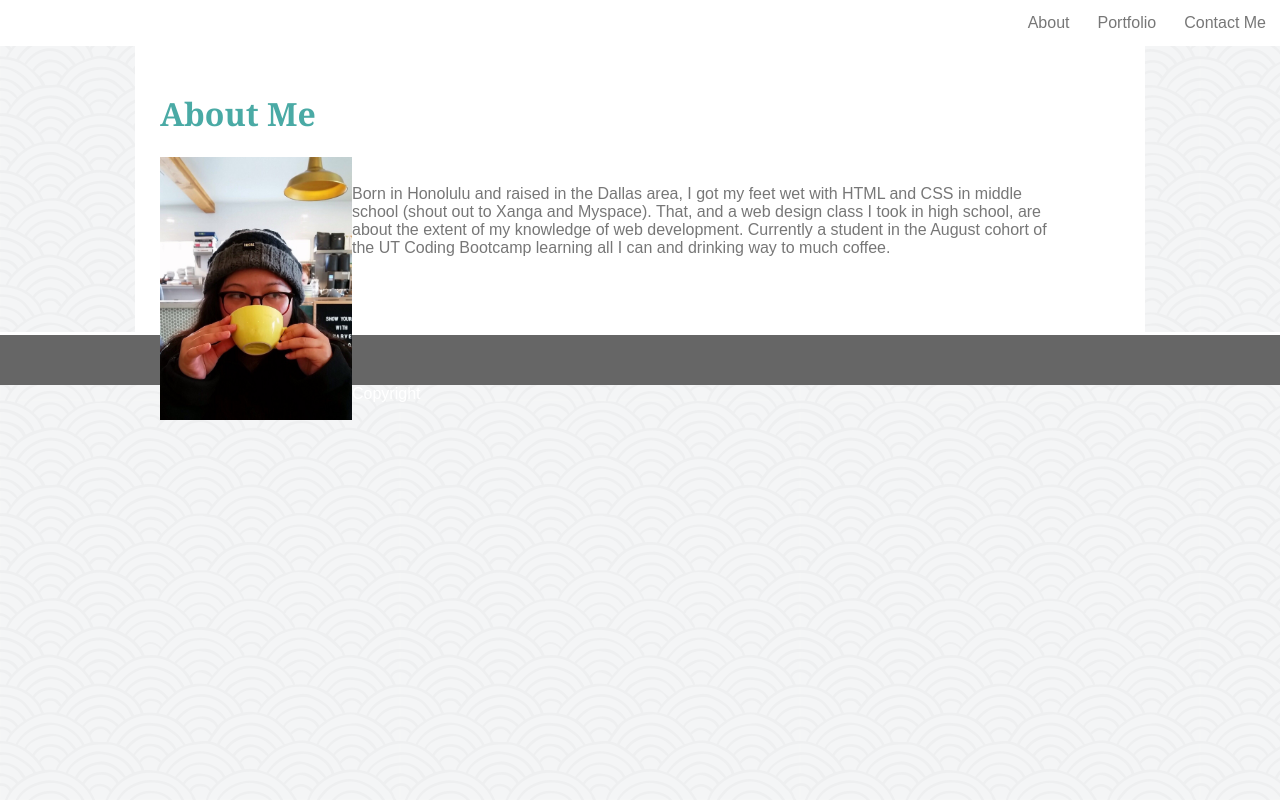
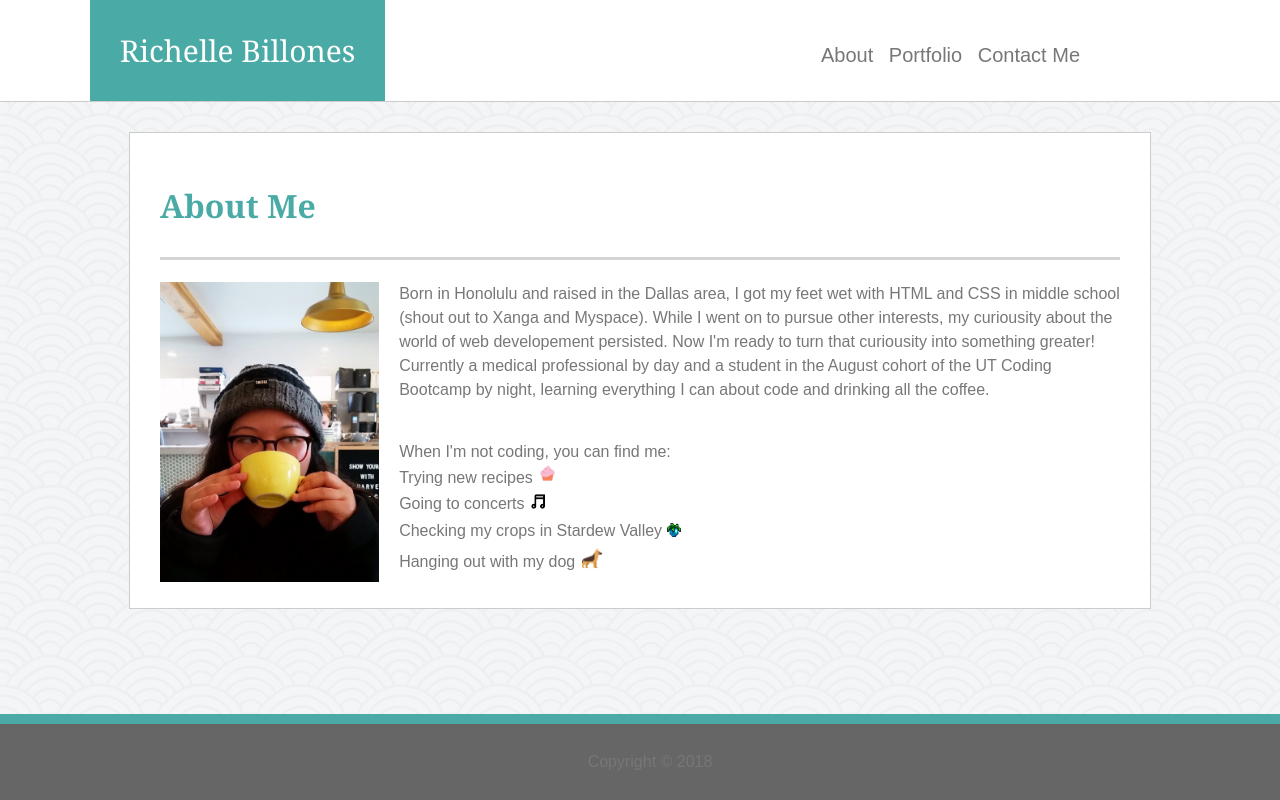
Before and after one commit to rchlblns/Basic-Portfolio, a plain HTML site: page index.html in a window 1280 px wide. Drawn offline with Linux system fonts and the light colour scheme.

Commit message:
adding reset.css, changes to index.html and style.css

```diff
--- /dev/null
+++ b/assets/css/reset.css
@@ -0,0 +1,48 @@
+/* http://meyerweb.com/eric/tools/css/reset/
+   v2.0 | 20110126
+   License: none (public domain)
+*/
+
+html, body, div, span, applet, object, iframe,
+h1, h2, h3, h4, h5, h6, p, blockquote, pre,
+a, abbr, acronym, address, big, cite, code,
+del, dfn, em, img, ins, kbd, q, s, samp,
+small, strike, strong, sub, sup, tt, var,
+b, u, i, center,
+dl, dt, dd, ol, ul, li,
+fieldset, form, label, legend,
+table, caption, tbody, tfoot, thead, tr, th, td,
+article, aside, canvas, details, embed,
+figure, figcaption, footer, header, hgroup,
+menu, nav, output, ruby, section, summary,
+time, mark, audio, video {
+	margin: 0;
+	padding: 0;
+	border: 0;
+	font-size: 100%;
+	font: inherit;
+	vertical-align: baseline;
+}
+/* HTML5 display-role reset for older browsers */
+article, aside, details, figcaption, figure,
+footer, header, hgroup, menu, nav, section {
+	display: block;
+}
+body {
+	line-height: 1;
+}
+ol, ul {
+	list-style: none;
+}
+blockquote, q {
+	quotes: none;
+}
+blockquote:before, blockquote:after,
+q:before, q:after {
+	content: '';
+	content: none;
+}
+table {
+	border-collapse: collapse;
+	border-spacing: 0;
+}
--- a/assets/css/style.css
+++ b/assets/css/style.css
@@ -5,44 +5,65 @@ body {
     color: #777777;
     background-color: #FFFFFF;
     border-color: #DDDDDD;
-    background-image: url(../images/seigaiha.png)
+    background-image: url(../images/seigaiha.png);
+    overflow-x: hidden;
+}
+
+header {
+    position: relative;
+    top: 0;
+    left: 0;
+    margin-bottom: 30px;
+    border-bottom: solid 1px #cccccc;
+    width: 100%;
+}
+
+footer {
+    position: fixed;
+    width: 100%;
+    left: 0;
+    bottom: 0;
+    background-color: #666666;
+    border-top: solid 10px #4aaaa5;
+    text-align: center;
+    padding: 10px 10px;
+    /* vertical-align: bottom;
+    overflow: hidden; */
 }
 
 #name {
-    background-color: #4AAAA5;
-    color: white;
-    margin: 5px;
+    color: #4aaaa5;
+    background-color: #4aaaa5;
+    color: #ffffff;
+    font-size: 30px;
+    font-family: "Georgia", Times, "Times New Roman", serif;
+    padding: 30px;
+    margin-right: 40%;
 }
-
-ul {
-    list-style-type: none;
-    margin: 0;
-    padding: 0;
-    background-color: #FFFFFF;
-    overflow: hidden;
-}
-
-li {
-   float: right;
-}
-
-li a {
-    display: block;
-    color: #777777;
-    text-align: center;
-    padding: 14px 14px;
-    text-decoration: none;
+nav {
+    background-color: #ffffff;
+    padding: 30px;
+    text-align: right;
+    font-size: 20px;
+    padding-right: 200px;
 }
 
 h1 {
     color: #4AAAA5;
     font-family: "Georgia", Times, "TImes New Roman", serif;
-
+    border-bottom-style: solid;
+    border-color: lightgrey;
+    padding-bottom: 30px;
 }
 
 a:link, a:visited {
     color: #777777;
     text-decoration: none;
+    padding-left: 10px;
+}
+
+a:hover {
+    color: #4aaaa5;
 }
 
 .container {
@@ -50,27 +71,131 @@ a:link, a:visited {
     margin: 0 auto;
     text-align: left;
     background-color: #FFFFFF;
-    padding: 25px;
+    padding: 30px;
     clear: both;
-}
-
-#bio-image {
-    float: left;
-    max-height: 20%;
-    max-width: 20%;
+    border: solid 1px #cccccc;
+    margin-top: 3px;
+    /* margin-bottom: 100px; */
+    position: relative;
 }
 
 p {
-    padding: 25px;
-    margin: 25px;
-    text-align: left;
+    line-height: 1.5;
 }
 
-footer {
-    background-color: #666666;
-    border-top-style: solid;
-    border-color:
+/* ABOUT ME PAGE STYLING */
+#bio-image {
+    float: left;
+    max-height: 300px;
+    max-width: 300px;
+    border: 20px;
+    border-right-style: solid;
+    border-color: #fff;
+}
+
+ul {
+    list-style-type: none;
+    padding: 2px;
+    margin: 2px;
+    line-height: 1.5;
+}
+
+#cupcake {
+    height: 2%;
+    width: 2%;
+    position: relative;
+    left: 5px;
+}
+
+#musicnote {
+    height: 2%;
+    width: 2%;
+    position: relative;
+    top: 2px;
+}
+
+#ancientfruit {
+    height: 1.5%;
+    width: 1.5%;
+    position: relative;
+    top: 1px;
+    padding-top: 6px;
+}
+
+#gsd {
+    height: 2.5%;
+    width: 2.5%;
+   position: relative;
+   top: 3px;
+}
+
+/* PORTFOLIO PAGE STYLING */
+
+.gallery {
+    float: left;
+    height: 250px;
+    width: 250px;
+    margin: 15px;
+    position: relative;
+    /* border: 1px solid #777; */
+}
+
+.gallery:hover {
+    outline: 1px solid #777;
+}
+.specialcontainer {
+    width: 960px;
+    height: 650px;
+    margin: 0 auto;
+    text-align: left;
+    background-color: #FFFFFF;
+    padding: 30px;
     clear: both;
-    color: #FFFFFF;
-    height: 50px;
+    border: solid 1px #cccccc;
+    margin-bottom: 100px;
+    margin-top: 30px;
+    position: relative;
 }
+
+.hangman, .rpg, .trivia,
+.rutgers, .rockpaperscissors {
+    background-color: #4aaaa5;
+    font-family: "Georgia", Times, "TImes New Roman", serif;
+    color: #fff;
+    position: absolute;
+    text-align: center;
+    bottom: 40px;
+    width: 250px;
+    padding: 12px 0;
+}
+
+/* CONTACT PAGE STYLING */
+form {
+    width: 400px;
+    padding: 1em;
+}
+
+form div + div {
+    margin-top: 1em;
+}
+
+label {
+    display: inline-block;
+    width: 90px;
+    text-align: right;
+}
+
+input, textarea {
+    width: 300px;
+    box-sizing: border-box;
+    border: 1px solid #999;
+}
+textarea {
+    vertical-align: top;
+    height: 10em;
+}
+
+.button {
+    padding-left: 90px;
+    margin-left: .5em;
+}
--- a/index.html
+++ b/index.html
@@ -12,13 +12,13 @@
 
     <header>
 
-        <div>
-        <ul>
-            <li><a href="contact.html">Contact Me</a></li>
-            <li><a href="portfolio.html">Portfolio</a></li>
-            <li><a href="index.html">About</a></li>
-        </ul>
-        </div>
+        <nav>
+            <a id="name" href="index.html"/>Richelle Billones</a>
+            <a href="index.html">About</a>
+            <a href="portfolio.html">Portfolio</a>
+            <a href="contact.html">Contact Me</a>
+        </nav>
+
 
     </header>
 
@@ -28,22 +28,20 @@
 
         <img id="bio-image" src="assets/images/me.jpg" alt="Me drinking coffee in Breckenridge, Colorado."/>
 
-            <p>Born in Honolulu and raised in the Dallas area, I got my feet wet with HTML and CSS in middle school (shout out
-            to Xanga and Myspace). That, and a web design class I took in high school, are about the extent of my knowledge of
-             web development. Currently a student in the August cohort of the UT Coding Bootcamp learning all I can and
-            drinking way to much coffee.
+            <p>Born in Honolulu and raised in the Dallas area, I got my feet wet with HTML and CSS in middle school (shout out to Xanga and Myspace). While I went on to pursue other interests, my curiousity about the world of web developement persisted. Now I'm ready to turn that curiousity into something greater! Currently a medical professional by day and a student in the August cohort of the UT Coding Bootcamp by night, learning everything I can about code and drinking all the coffee.
             </p>
-
-            <!-- <ul id="favthings">What I like to do when I'm not coding:
-                <li>Go to concerts</li>
-                <li>Check my crops in Stardew Valley</li>
-                <li>Hang out with my dog</li>
-            </ul> -->
+            <br>
+            <ul>When I'm not coding, you can find me:
+                <li>Trying new recipes<img id="cupcake" src="assets/images/cupcake.png"/></li>
+                <li>Going to concerts <img id="musicnote" src="assets/images/musicnote.png"/></li>
+                <li>Checking my crops in Stardew Valley <img id="ancientfruit" src="assets/images/Ancient_Fruit.png"/></li>
+                <li>Hanging out with my dog <img id="gsd" src="assets/images/gsd.png"/></li>
+            </ul>
 
     </div>
 
     <footer>
-        <p>Copyright</p>
+        <p>Copyright &copy 2018</p>
     </footer>
 
 </body>
```
Also changed, not shown: contact.html (+28 -16 lines), portfolio.html (+48 -7 lines), assets/images/Ancient_Fruit.png (added), assets/images/cupcake.png (added), assets/images/gsd.png (added), assets/images/musicnote.png (added), assets/images/placeholder.png (added).
